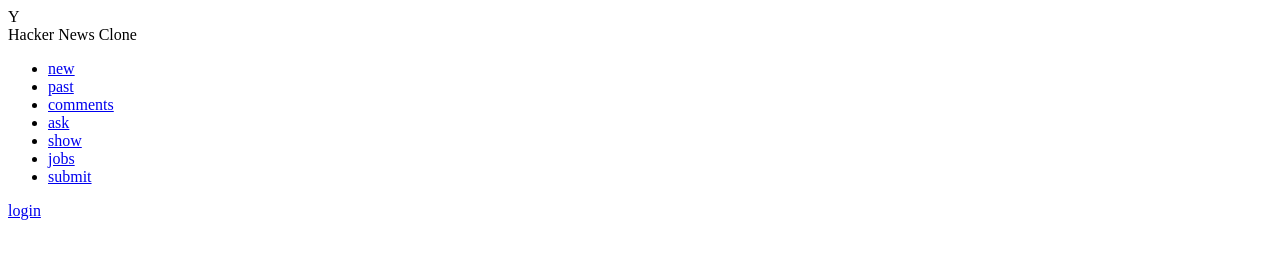
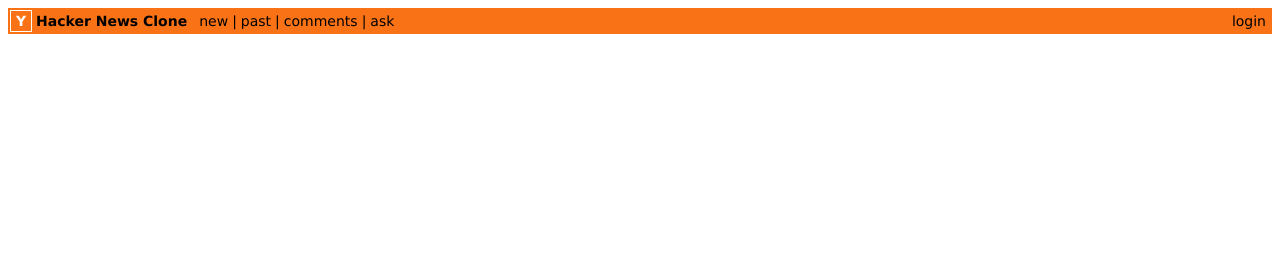
Before and after one commit to Frontend-Tribe/hacker-news-clone-part-2, a website: page index.html in a window 1280 px wide. Drawn offline with Linux system fonts and the light colour scheme.

Commit message:
Saved after blog post

```diff
--- a/index.html
+++ b/index.html
@@ -6,46 +6,94 @@
     <meta http-equiv="X-UA-Compatible" content="IE=edge">
     <meta name="viewport" content="width=device-width, initial-scale=1.0">
     <title>Hacker News Clone</title>
-    <link href="./styles.css" rel="stylesheet">
+    <style>
+        body {
+            font-size: 14px;
+            font-family: Verdana, sans-serif;
+            -webkit-font-smoothing: antialiased;
+        }
+
+        .header {
+            background-color: #f97316;
+            padding: 2px;
+            display: flex;
+            align-items: center;
+            justify-content: space-between;
+        }
+
+        .header-left {
+            display: flex;
+            align-items: center;
+        }
+
+        .header-right {
+            display: flex;
+        }
+
+        .logo {
+            border: 1px solid white;
+            color: white;
+            font-weight: bold;
+            height: 20px;
+            width: 20px;
+            display: inline-flex;
+            justify-content: center;
+            align-items: center;
+        }
+
+        .title {
+            font-size: 14px;
+            line-height: 20px;
+            font-weight: bold;
+            margin-left: 4px;
+        }
+
+        .nav {
+            display: flex;
+            align-items: center;
+            margin-left: 12px;
+        }
+
+        .nav-item {
+            color: #000000;
+            text-decoration: none;
+            line-height: 20px;
+        }
+
+        .nav-item:before {
+            content: '|';
+            margin-left: 4px;
+            margin-right: 4px;
+        }
+
+        .nav-item:first-child:before {
+            content: none;
+        }
+
+        .login {
+            color: black;
+            text-decoration: none;
+            margin-right: 4px;
+        }
+    </style>
 </head>
 
 <body>
 
-    <div class="container mx-auto max-w-7xl my-2">
-        <header class="h-6 p-0.5 bg-orange-500 flex items-center justify-between">
-            <div class="flex items-center">
-                <div class="h-5 w-5 border border-white text-white inline-flex items-center justify-center">
-                    Y
-                </div>
-                <div class="font-bold ml-1 text-sm">Hacker News Clone</div>
-                <nav>
-                    <ul class="flex text-sm ml-3">
-                        <li class="flex">
-                            <a href="#">new</a>
-                        </li>
-                        <li class="flex before:content-['|'] before:mx-1.5">
-                            <a href="#">past</a>
-                        </li>
-                        <li class="flex before:content-['|'] before:mx-1.5">
-                            <a href="#">comments</a>
-                        </li>
-                        <li class="flex before:content-['|'] before:mx-1.5">
-                            <a href="#">ask</a>
-                        </li>
-                        <li class="flex before:content-['|'] before:mx-1.5">
-                            <a href="#">show</a>
-                        </li>
-                        <li class="flex before:content-['|'] before:mx-1.5">
-                            <a href="#">jobs</a>
-                        </li>
-                        <li class="flex before:content-['|'] before:mx-1.5">
-                            <a href="#">submit</a>
-                        </li>
-                    </ul>
+    <div class="container">
+        <header class="header">
+            <div class="header-left">
+                <div class="logo">Y</div>
+                <div class="title">Hacker News Clone</div>
+                <nav class="nav">
+                    <a href="#" class="nav-item">new</a>
+                    <a href="#" class="nav-item">past</a>
+                    <a href="#" class="nav-item">comments</a>
+                    <a href="#" class="nav-item">ask</a>
                 </nav>
             </div>
-            <div>
-                <a href="#" class="text-sm leading-6 mr-1">login</a>
+            <div class="header-right">
+                <a href="#" class="login">login</a>
             </div>
         </header>
     </div>
--- a/package.json
+++ b/package.json
@@ -4,10 +4,7 @@
   "main": "index.js",
   "license": "MIT",
   "dependencies": {
-    "autoprefixer": "^10.4.4",
-    "parcel": "^2.4.1",
-    "postcss": "^8.4.12",
-    "tailwindcss": "^3.0.23"
+    "parcel": "^2.4.1"
   },
   "scripts": {
     "start": "parcel index.html"
--- a/styles.css
+++ /dev/null
@@ -1,3 +0,0 @@
-@tailwind base;
-@tailwind components;
-@tailwind utilities;
```
Also changed, not shown: tailwind.config.js (deleted, +0 -12 lines), 1 other file.
